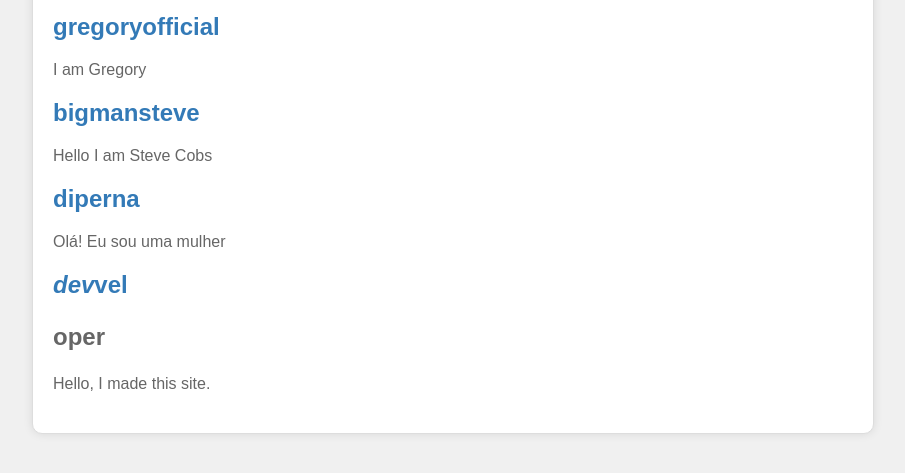
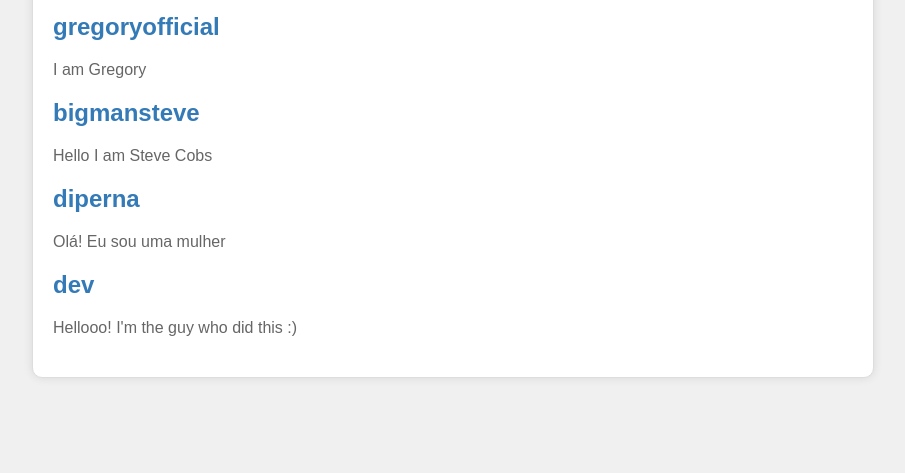
Before and after one commit to ghitnub/ghitnub.github.io, a plain HTML site: page search/index.html in a window 1280 px wide. Shown: the part 163-636 px from the top of the page, without its empty margins (187-1092 px from the left). Drawn offline with Linux system fonts and the light colour scheme.

Commit message:
Update index.html

```diff
--- a/search/index.html
+++ b/search/index.html
@@ -22,8 +22,8 @@
 				<p>Olá! Eu sou uma mulher</p>
 			</li>
 			<li>
-				<h2><a href="#"><em>dev</em><strong>vel</strong><p href="">oper</p></a></h2>
-				<p>Hello, I made this site.</p>
+				<h2><a href="#">dev</a></h2>
+				<p>Hellooo! I'm the guy who did this :)</p>
 			</li>
 		</ul>
 	</div>
```
